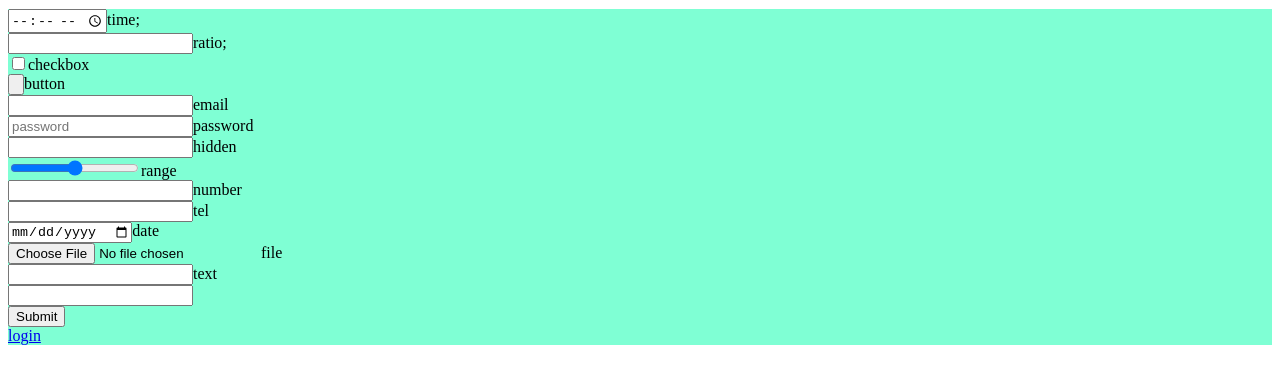
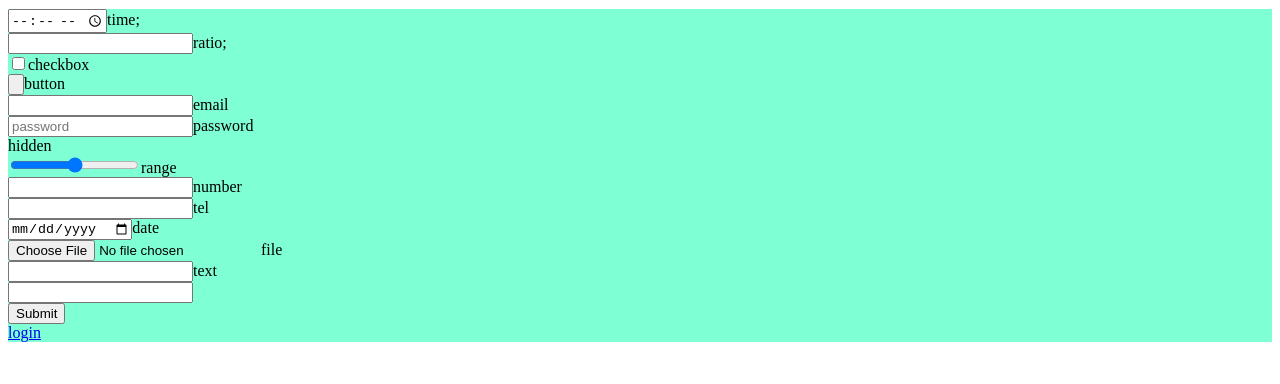
Before and after one commit to eiithu142/movie, a website: page index.html in a window 1280 px wide. Shown: the part 36-420 px from the top of the page. Drawn offline with nearby package versions, Linux system fonts and the light colour scheme.

Commit message:
Update index.html

```diff
--- a/index.html
+++ b/index.html
@@ -19,7 +19,7 @@
      <div><input type="button">button</div>
 <div><input type="email">email</div>
 <div><input type="password" id="password" placeholder="password">password</div>
-<div><input type="hidden ">hidden</div>
+<div><input type="hidden"id="hidden"placeholder="hidden">hidden</div>
 <div><input type="range">range</div>
      <div><input type="number">number</div>
    <div> <input type="tel">tel</div>
```
